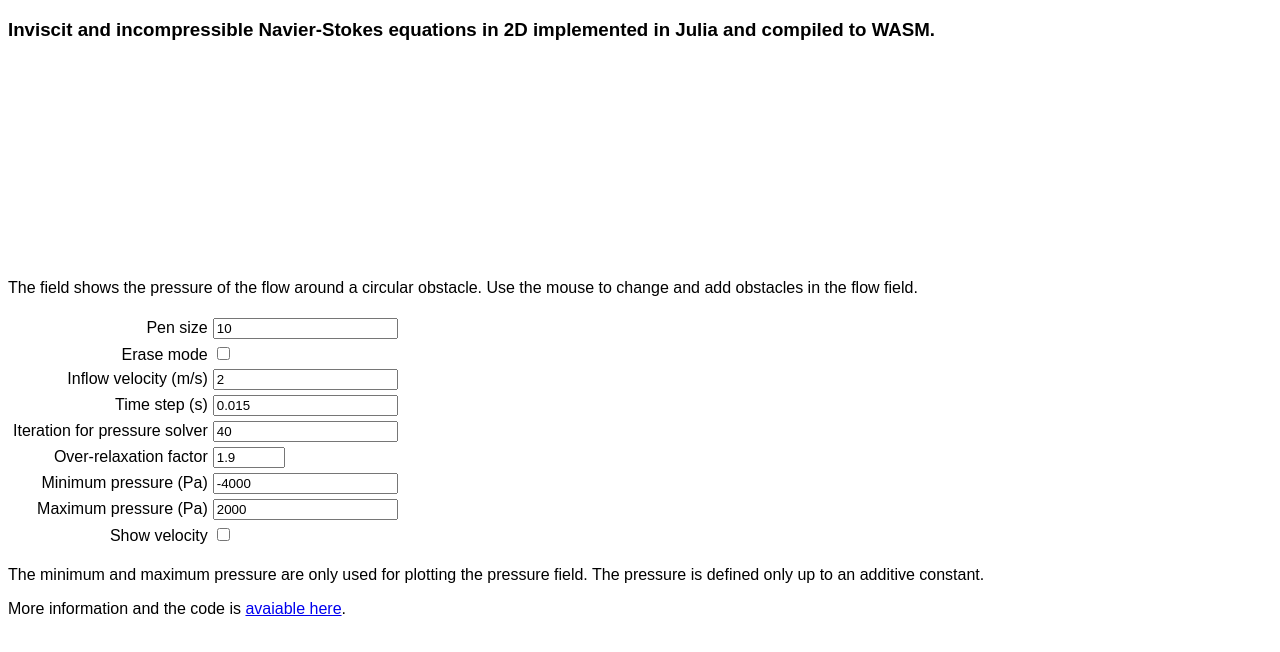
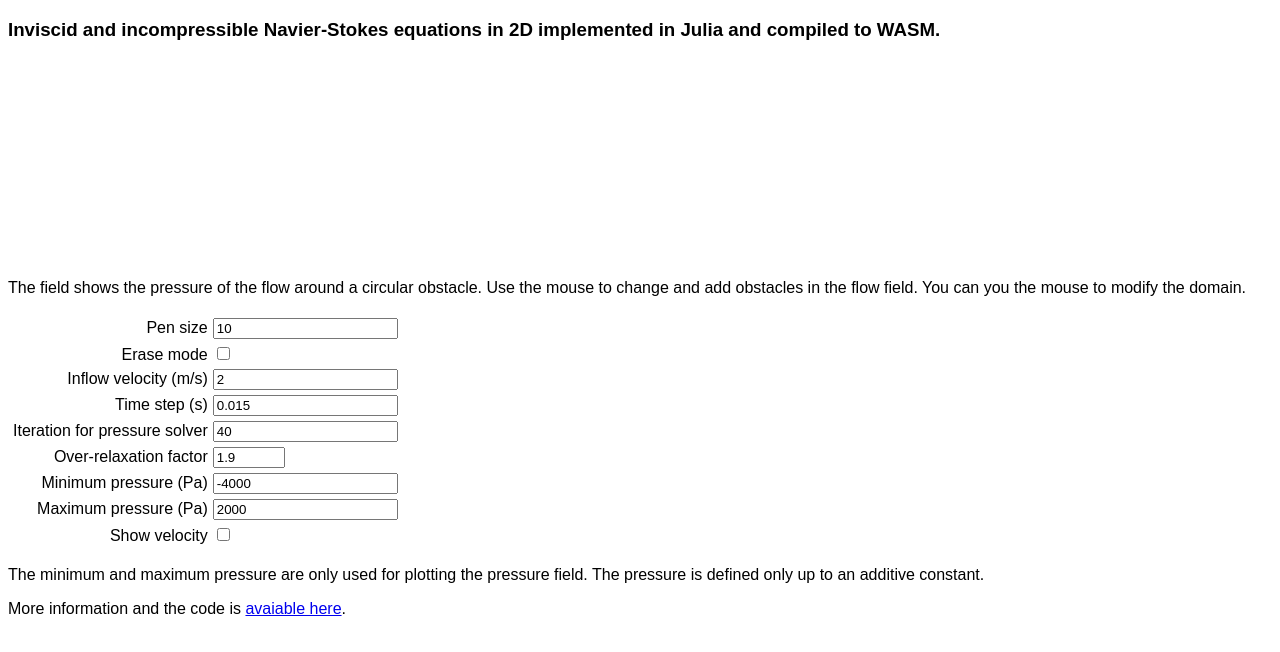
Before and after one commit to Alexander-Barth/FluidSimDemo-WebAssembly, a plain HTML site: page index.html in a window 1280 px wide. Drawn offline with Linux system fonts and the light colour scheme; no server answers.

Commit message:
Update index.html

```diff
--- a/index.html
+++ b/index.html
@@ -29,9 +29,10 @@
       run(document);
     </script>
 
-    <h3>Inviscit and incompressible Navier-Stokes equations in 2D implemented in Julia and compiled to WASM.</h3>
+    <h3>Inviscid and incompressible Navier-Stokes equations in 2D implemented in Julia and compiled to WASM.</h3>
     <div><canvas id="plot" width="600" height="200" /></div>
-    <p>The field shows the pressure of the flow around a circular obstacle. Use the mouse to change and add obstacles in the flow field.</p>
+    <p>The field shows the pressure of the flow around a circular obstacle. Use the mouse to change and add obstacles in the flow field. You can you
+    the mouse to modify the domain.</p>
 
     <form>
       <div>
```
